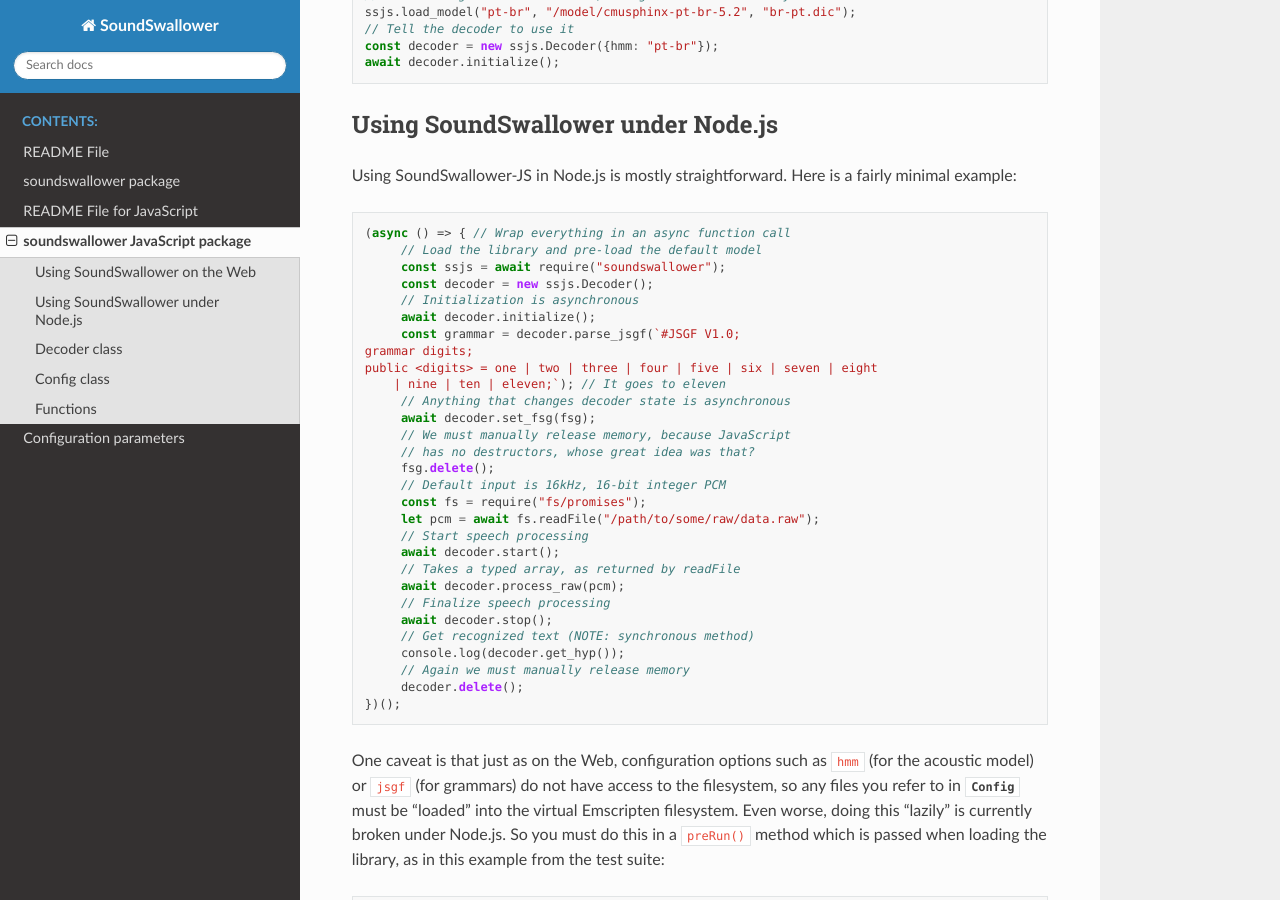
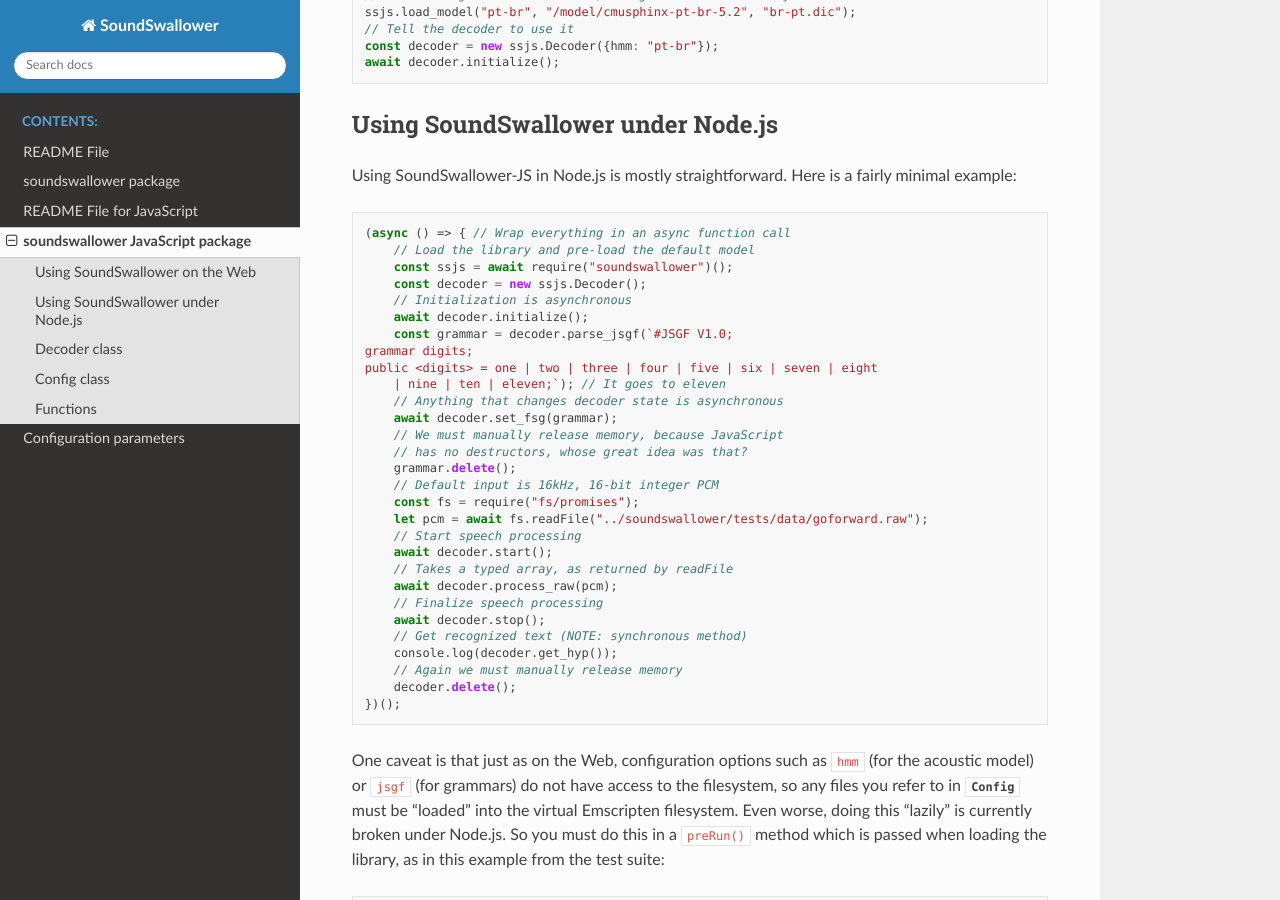
Before and after one commit to ReadAlongs/SoundSwallower, a Sphinx documentation site: the page built from docs/source/soundswallower.js.rst, in a window 1280 px wide and 900 px high, scrolled down 1064 px. Built offline with Sphinx 7.4.7 and the Read the Docs theme 2.0.0, drawn with Linux system fonts in a browser that asks for light colours.

Commit message:
fix the node.js exmaple

```diff
--- a/docs/source/soundswallower.js.rst
+++ b/docs/source/soundswallower.js.rst
@@ -68,24 +68,24 @@
 
 .. code-block:: javascript
 
-   (async () => { // Wrap everything in an async function call
+    (async () => { // Wrap everything in an async function call
 	// Load the library and pre-load the default model
-	const ssjs = await require("soundswallower");
+	const ssjs = await require("soundswallower")();
 	const decoder = new ssjs.Decoder();
 	// Initialization is asynchronous
 	await decoder.initialize();
 	const grammar = decoder.parse_jsgf(`#JSGF V1.0;
-   grammar digits;
-   public <digits> = one | two | three | four | five | six | seven | eight
-       | nine | ten | eleven;`); // It goes to eleven
-        // Anything that changes decoder state is asynchronous
-        await decoder.set_fsg(fsg);
+    grammar digits;
+    public <digits> = one | two | three | four | five | six | seven | eight
+	| nine | ten | eleven;`); // It goes to eleven
+	// Anything that changes decoder state is asynchronous
+	await decoder.set_fsg(grammar);
 	// We must manually release memory, because JavaScript
 	// has no destructors, whose great idea was that?
-	fsg.delete();
+	grammar.delete();
 	// Default input is 16kHz, 16-bit integer PCM
 	const fs = require("fs/promises");
-	let pcm = await fs.readFile("/path/to/some/raw/data.raw");
+	let pcm = await fs.readFile("../soundswallower/tests/data/goforward.raw");
 	// Start speech processing
 	await decoder.start();
 	// Takes a typed array, as returned by readFile
@@ -96,7 +96,7 @@
 	console.log(decoder.get_hyp());
 	// Again we must manually release memory
 	decoder.delete();
-   })();
+    })();
 
 One caveat is that just as on the Web, configuration options such as
 ``hmm`` (for the acoustic model) or ``jsgf`` (for grammars) do not
```
